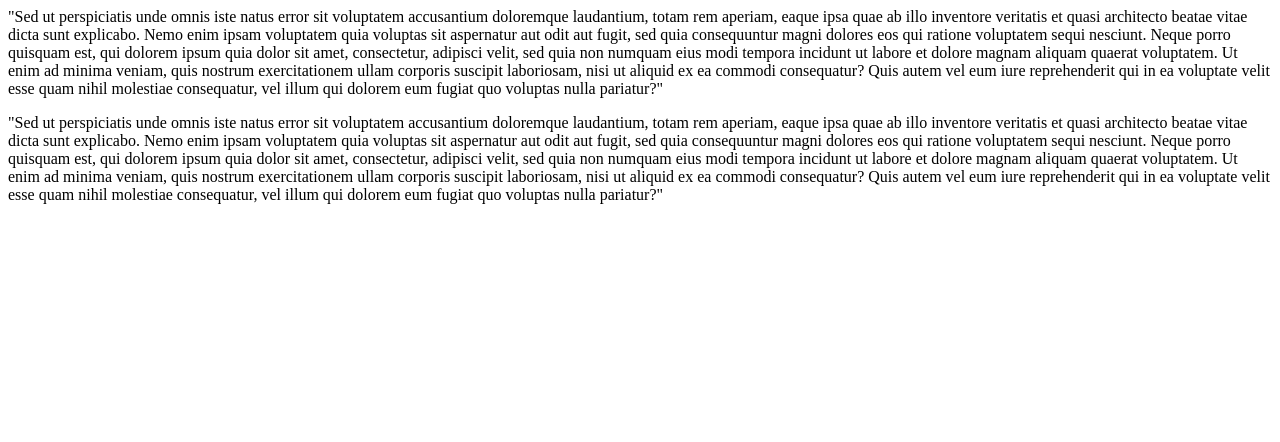
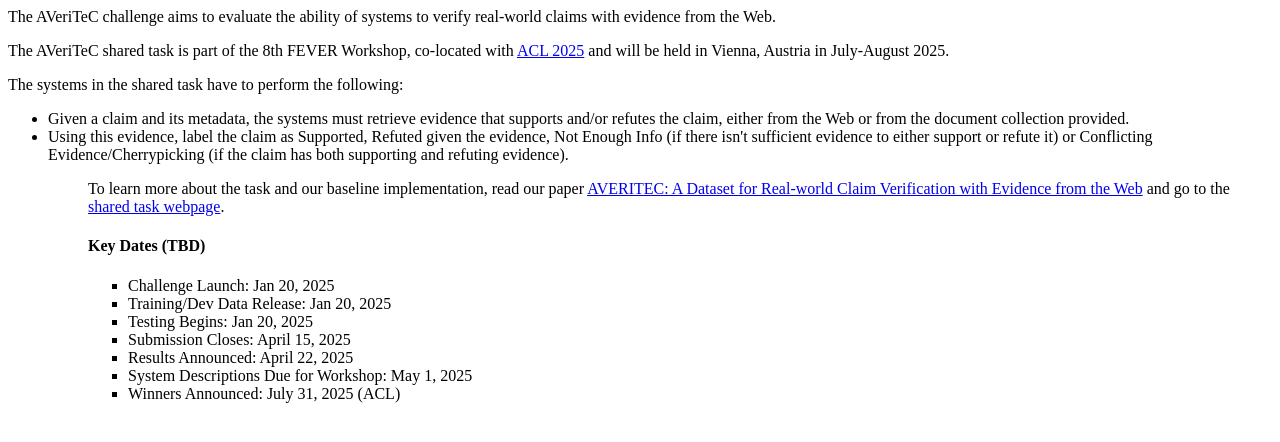
Before and after one commit to zhenyundeng/AVeriTeC_EV2R, a Python web app: template templates/description.html in a window 1280 px wide. Shown: the top 442 px of the page. Run offline with Jinja, Linux system fonts and the light colour scheme; the template is opened without the code that fills it, so the values that code supplies are empty.

Commit message:
Add files via upload

```diff
--- /dev/null
+++ b/templates/challenge_phase_3_description.html
@@ -0,0 +1 @@
+"After the shared task test phase the submission system remains open for system submissions as the test set is kept hidden. Submissions are generally publicly visible on the Leaderboard."
--- a/templates/description.html
+++ b/templates/description.html
@@ -1,3 +1,22 @@
-<p>"Sed ut perspiciatis unde omnis iste natus error sit voluptatem accusantium doloremque laudantium, totam rem aperiam, eaque ipsa quae ab illo inventore veritatis et quasi architecto beatae vitae dicta sunt explicabo. Nemo enim ipsam voluptatem quia voluptas sit aspernatur aut odit aut fugit, sed quia consequuntur magni dolores eos qui ratione voluptatem sequi nesciunt. Neque porro quisquam est, qui dolorem ipsum quia dolor sit amet, consectetur, adipisci velit, sed quia non numquam eius modi tempora incidunt ut labore et dolore magnam aliquam quaerat voluptatem. Ut enim ad minima veniam, quis nostrum exercitationem ullam corporis suscipit laboriosam, nisi ut aliquid ex ea commodi consequatur? Quis autem vel eum iure reprehenderit qui in ea voluptate velit esse quam nihil molestiae consequatur, vel illum qui dolorem eum fugiat quo voluptas nulla pariatur?"</p>
+<p>The AVeriTeC challenge aims to evaluate the ability of systems to verify real-world claims with evidence from the Web.</p>
 
-<p>"Sed ut perspiciatis unde omnis iste natus error sit voluptatem accusantium doloremque laudantium, totam rem aperiam, eaque ipsa quae ab illo inventore veritatis et quasi architecto beatae vitae dicta sunt explicabo. Nemo enim ipsam voluptatem quia voluptas sit aspernatur aut odit aut fugit, sed quia consequuntur magni dolores eos qui ratione voluptatem sequi nesciunt. Neque porro quisquam est, qui dolorem ipsum quia dolor sit amet, consectetur, adipisci velit, sed quia non numquam eius modi tempora incidunt ut labore et dolore magnam aliquam quaerat voluptatem. Ut enim ad minima veniam, quis nostrum exercitationem ullam corporis suscipit laboriosam, nisi ut aliquid ex ea commodi consequatur? Quis autem vel eum iure reprehenderit qui in ea voluptate velit esse quam nihil molestiae consequatur, vel illum qui dolorem eum fugiat quo voluptas nulla pariatur?"</p>
+<p>The AVeriTeC shared task is part of the 8th FEVER Workshop, co-located with <a href="https://2025.aclweb.org/">ACL 2025</a> and will be held in Vienna, Austria in July-August 2025.</p>
+
+<p>The systems in the shared task have to perform the following:</p>
+<ul>
+<li> Given a claim and its metadata, the systems must retrieve evidence that supports and/or refutes the claim, either from the Web or from the document collection provided.</li>
+<li> Using this evidence, label the claim as Supported, Refuted given the evidence, Not Enough Info (if there isn't sufficient evidence to either support or refute it) or Conflicting Evidence/Cherrypicking (if the claim has both supporting and refuting evidence).</li>
+<ul>
+
+<p>To learn more about the task and our baseline implementation, read our paper <a href="https://proceedings.neurips.cc/paper_files/paper/2023/hash/cd86a30526cd1aff61d6f89f107634e4-Abstract-Datasets_and_Benchmarks.html">AVERITEC: A Dataset for Real-world Claim Verification with Evidence from the Web</a> and go to the <a href="https://fever.ai/task.html">shared task webpage</a>. </p>
+
+<h4> Key Dates (TBD) </h4>
+<ul>
+<li> Challenge Launch: Jan 20, 2025 </li>
+<li> Training/Dev Data Release: Jan 20, 2025 </li>
+<li> Testing Begins: Jan 20, 2025 </li>
+<li> Submission Closes: April 15, 2025 </li>
+<li> Results Announced: April 22, 2025 </li>
+<li> System Descriptions Due for Workshop: May 1, 2025 </li>
+<li> Winners Announced: July 31, 2025 (ACL)</li>
+</ul>
--- a/templates/submission_guidelines.html
+++ b/templates/submission_guidelines.html
@@ -1 +1,2 @@
-<p>Submit any blank file here to see a random number generated for your submission. If you get lucky, you might reach the top of the leaderboard.</p>
+<p>Submit a .json file here with each dictionary line consisting of two fields: <strong>predicted_label</strong> and <strong>predicted_evidence</strong>. <strong>predicted_label</strong> is either Supported, Refuted, Not Enough Evidence, Conflicting Evidence/Cherrypicking.  <strong>predicted_evidence</strong> is a set of QA pairs. Each set consists of dictionaries with four fields (question, answer, url, scraped_text).
+ More details see <a href="https://fever.ai/task.html">here</a>.
--- a/templates/terms_and_conditions.html
+++ b/templates/terms_and_conditions.html
@@ -1 +1 @@
-<p>Lorem ipsum dolor sit amet, consectetur adipiscing elit, sed do eiusmod tempor incididunt ut labore et dolore magna aliqua. Ut enim ad minim veniam, quis nostrud exercitation ullamco laboris nisi ut aliquip ex ea commodo consequat. Duis aute irure dolor in reprehenderit in voluptate velit esse cillum dolore eu fugiat nulla pariatur. Excepteur sint occaecat cupidatat non proident, sunt in culpa qui officia deserunt mollit anim id est laborum.</p>
+<p>By participating at this competition, you consent the public release of your scores at the FEVER workshop and in respective proceedings, at the task organizers' discretion. The scoring of a system may include, but is not limited to, the metrics mentioned on this page. The final decision of the metric choice and score value is made by the task organizers. In case the organizers' judge a submission as incomplete, deceptive or as a violation to the competition's rules, scores may be withheld. The system of a participating team will be named according to the team name provided at the time of submission, or to an abbreviation selected by the task organizers.</p>
```
Also changed, not shown: templates/evaluation_details.html (+11 -1 lines).
